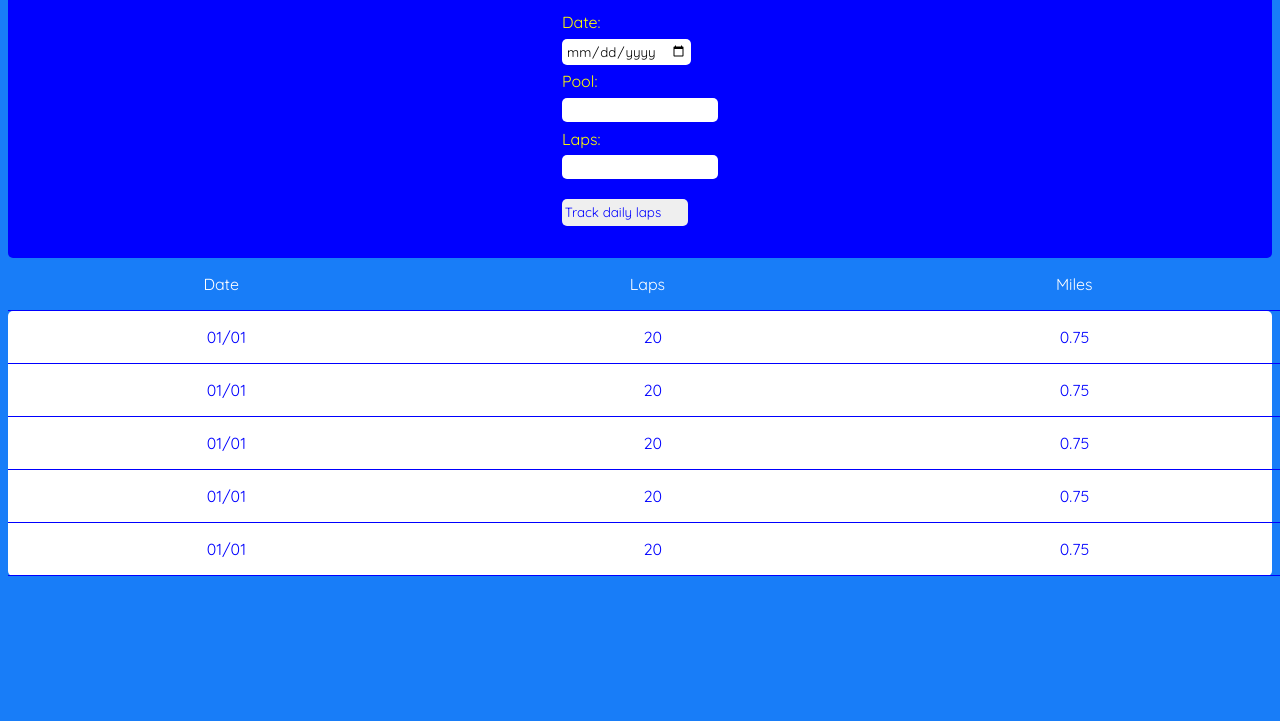
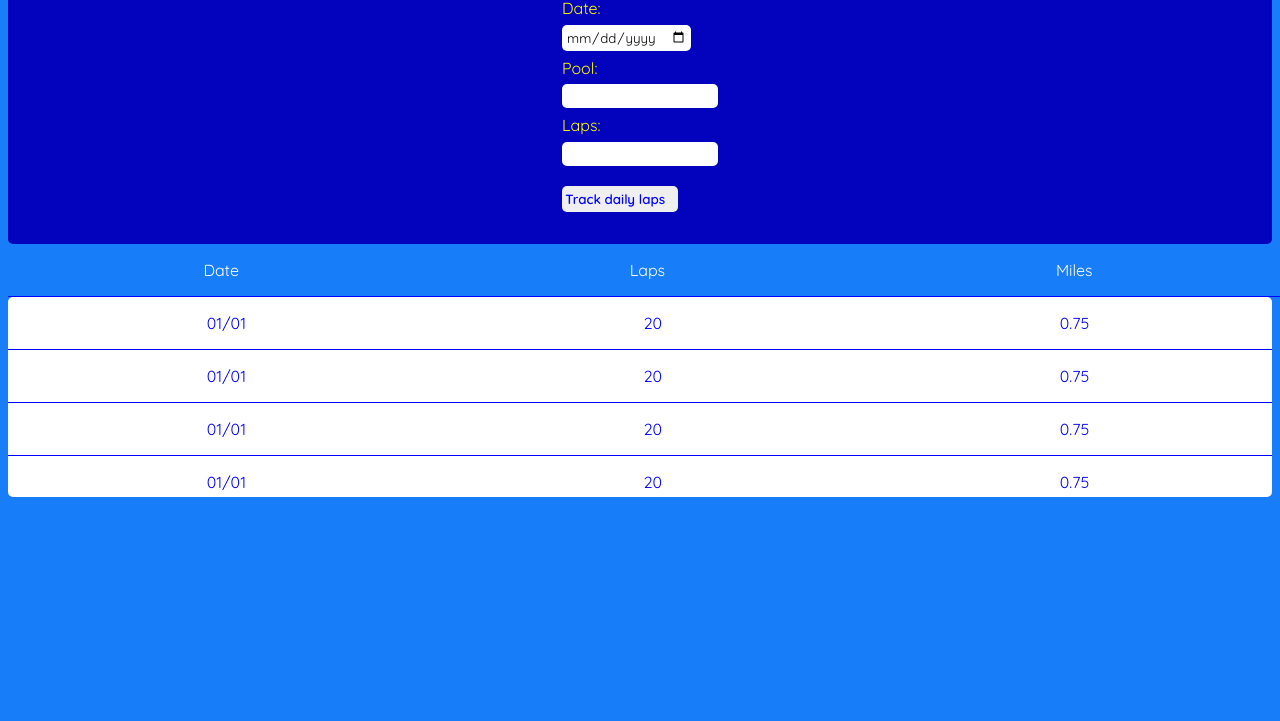
Before and after one commit to michaella23/swim-distance-tracker, a plain HTML site: page index.html in a window 1280 px wide. Shown: the part 95-816 px from the top of the page. Drawn offline with Linux system fonts and the light colour scheme.

Commit message:
Playing with styles and conversions

```diff
--- a/index.html
+++ b/index.html
@@ -18,7 +18,7 @@
             <label for="pool-name">Pool:</label>
             <input type="text" id="pool-name" name="pool" />
             <label for="lap-num">Laps:</label>
-            <input type="number" id="lap-num" name="laps" />
+            <input type="text" id="lap-num" name="laps" />
             <button type="submit" id="submit-btn" class="submit-btn">Track daily laps</button>
         </form>
         <!-- <p id="total-el" class="total-el">Total: </p> -->
--- a/script.js
+++ b/script.js
@@ -9,7 +9,7 @@
 
 const yardsPerMile = 1760
 let totalYards = laps * yards
-let dailyMiles = totalYards / yardsPerMile
+let dailyMiles = (totalYards / yardsPerMile).toFixed(1)
 
 
 let totalMiles = 0
@@ -21,6 +21,6 @@
     e.preventDefault()
     laps = lapEl.value
     let totalYards = laps * yards
-    let dailyMiles = totalYards / yardsPerMile
+    let dailyMiles = (totalYards / yardsPerMile).toFixed(1)
     totalEl.textContent += dailyMiles
 }
--- a/style.css
+++ b/style.css
@@ -1,8 +1,8 @@
-* {
+*, *::after, *::before {
     box-sizing: border-box;
 }
 
-html, body {
+html {
     margin: 0;
     padding: 0;
 }
@@ -16,6 +16,9 @@
     font-family: 'Quicksand', sans-serif;
     background-color: rgb(24, 125, 248);
     color: white;
+    height: 100vh;
+    display: flex;
+    flex-direction: column;
 }
 
 main,
@@ -23,8 +26,12 @@
     border-radius: 5px;
 }
 
+h1 {
+    margin-top: 0.5rem;
+}
+
 main {
-    background-color: blue;
+    background-color: rgb(3, 3, 190);
     color: yellow;
     display: flex;
     flex-direction: column;
@@ -48,10 +55,11 @@
 }
 
 .submit-btn {
-    padding: 0.4em 2em 0.4em 0.2em;
+    padding: 0.4em 1em 0.4em 0.25em;
     margin-top: 1em;
     text-align: left;
     color: blue;
+    font-weight: 600;
 }
 
 .total-el {
@@ -64,10 +72,13 @@
     display: flex;
     justify-content: space-around;
     border-bottom: 1px solid blue;
-
 }
 
 .stats-el {
     background-color: white;
     color:blue;
+    height: 200px;
+    overflow:scroll;
+    /* display: flex;
+    flex-direction: column; */
 }
```
Also changed, not shown: 1 other file.
